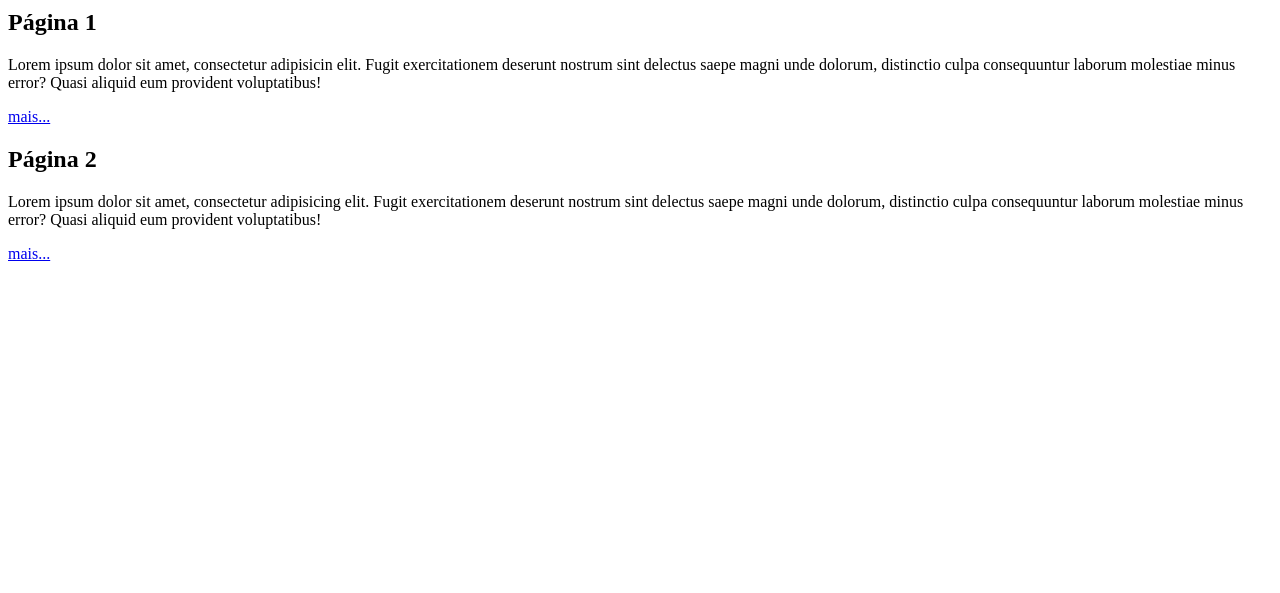
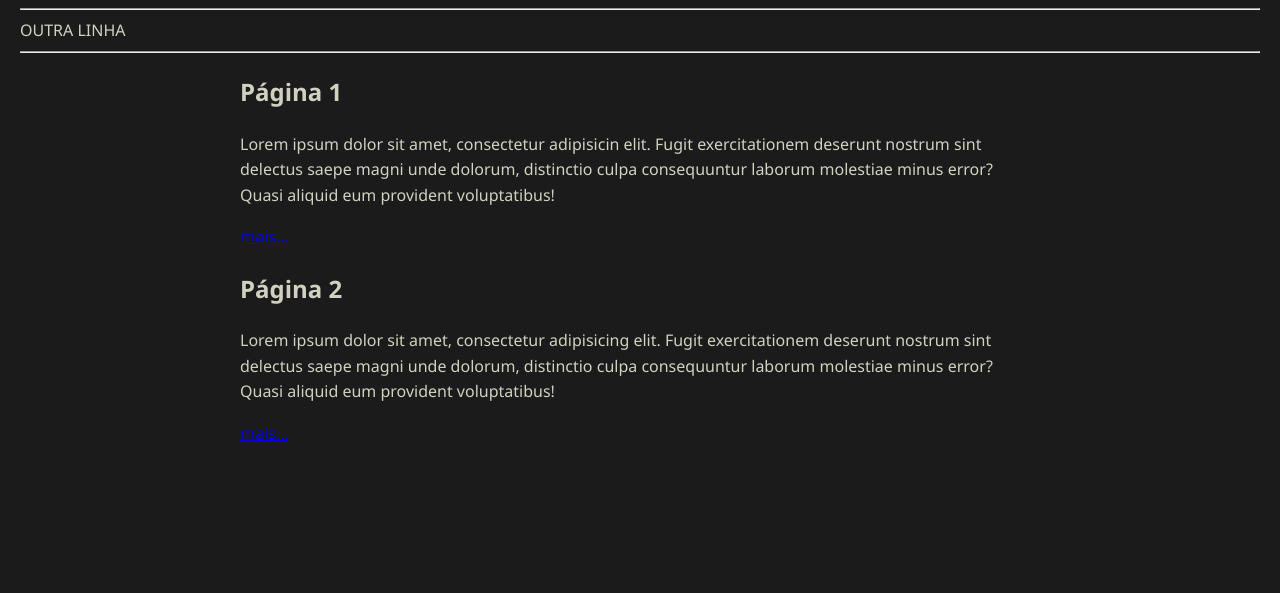
Before and after one commit to AlexandreTeixeiraS/exemplo-repo-front-1tdspo-2026, a plain HTML site: page index.html in a window 1280 px wide. Shown: the part 207-800 px from the top of the page. Drawn offline with Linux system fonts and the light colour scheme.

Commit message:
link sylesheet

```diff
--- a/css/style.css
+++ b/css/style.css
@@ -1,5 +1,5 @@
     body{
-        background-color: #fc0000;
+        background-color: #1b1b1b;
         color: #d1d1c1;
         font-family: 'Segoe UI', Tahoma, Geneva, Verdana, sans-serif;
         line-height: 1.6;
--- a/index.html
+++ b/index.html
@@ -6,7 +6,7 @@
     <title>Página Inicial</title>
 
     <link rel="icon" href=".img/ico/favicon.png">
-    <link rel="stylesheet" href="">
+    <link rel="stylesheet" href="./css/style.css">
 
 </head>
 <body>
```
